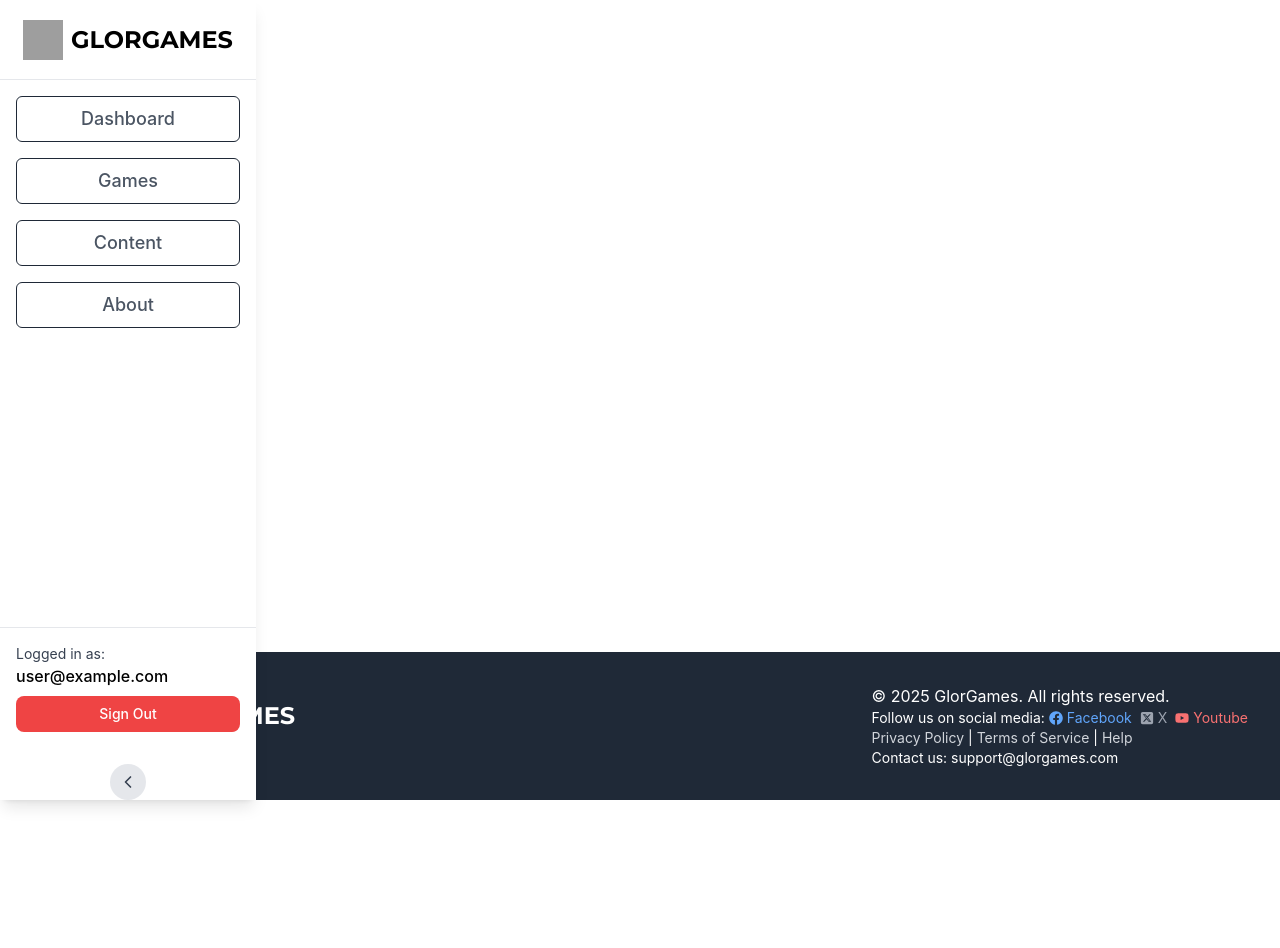
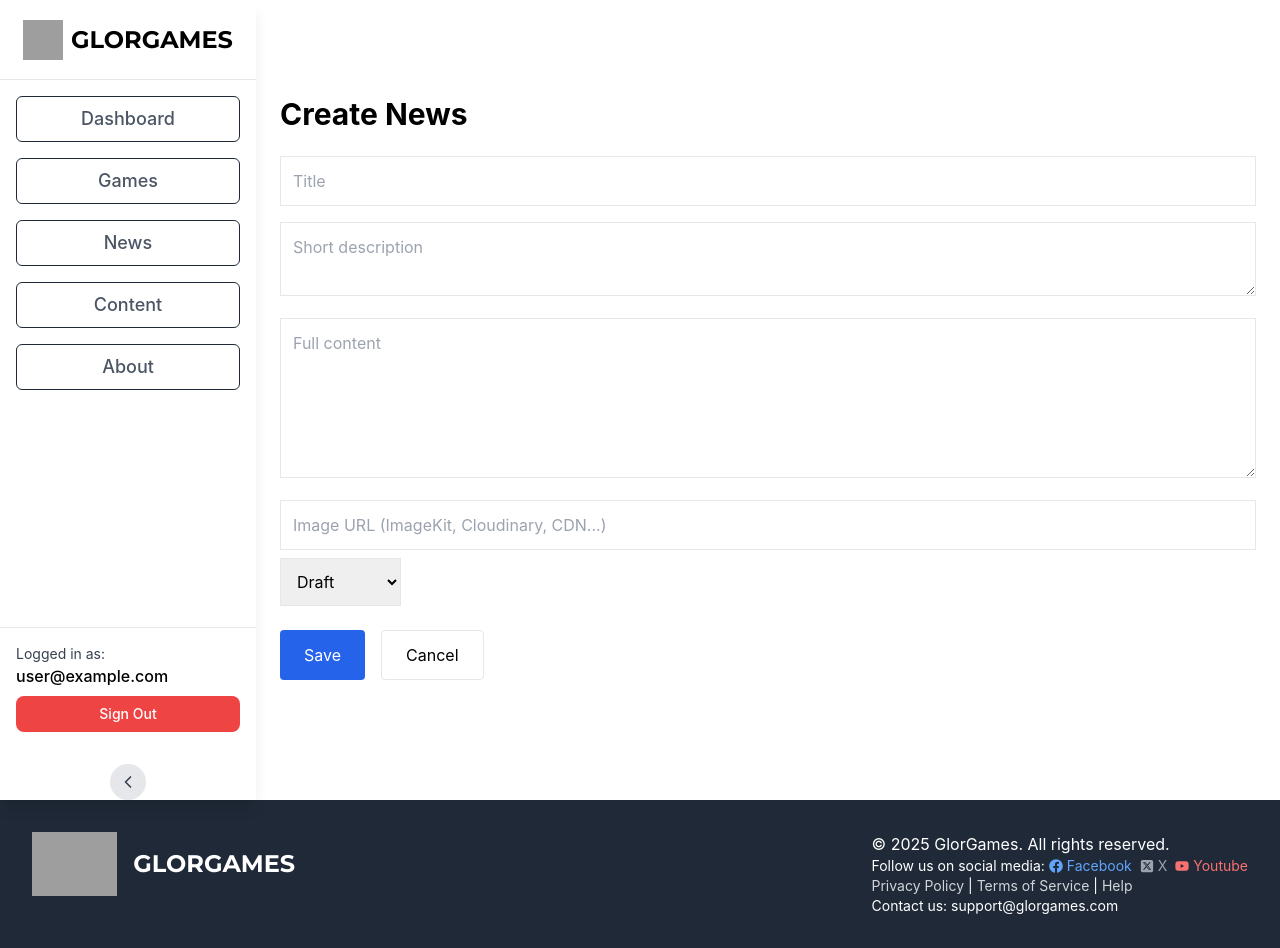
Before and after one commit to adbosp/DashBoard_Glor, a React (Vite) app: page /News/create in a window 1280 px wide. Before the commit the page ends 800 px from the top, so only its background shows below. Built offline with nearby package versions, Linux system fonts and the light colour scheme; no server answers; sample sign-in values are in the browser's storage; grey boxes are pictures that could not be loaded.

Commit message:
Update New Year

```diff
--- a/package.json
+++ b/package.json
@@ -16,6 +16,7 @@
     "react": "^18.3.1",
     "react-dom": "^18.3.1",
     "react-icons": "^5.5.0",
+    "react-quill": "^2.0.0",
     "react-router-dom": "^6.22.3",
     "recharts": "^2.15.1"
   },
--- a/src/App.tsx
+++ b/src/App.tsx
@@ -4,11 +4,13 @@ import { About } from './pages/About';
 import { Content } from './pages/Content';
 import { Games } from './pages/Games';
 import { Login } from './pages/Login';
+import { NewsManager } from "./pages/NewsManager";
 import { FaFacebook } from "react-icons/fa";
 import { FaYoutube } from "react-icons/fa";
 import { FaSquareXTwitter } from "react-icons/fa6";
 import './google-fonts.css';
 import { Dashboard } from './components/Dashboard';
+import { NewsEditor } from "./pages/NewsEditor";
 function Footer() {
   return (
     <footer className="bg-gray-800 text-white py-8">
@@ -54,6 +56,11 @@ function App() {
             <Route path="/Content" element={<Content />} />
             <Route path="/About" element={<About />} />
             <Route path="/Games" element={<Games />} />
+            <Route path="/News" element={<NewsManager />} />
+              {/* NEWS */}
+            <Route path="/News" element={<NewsManager />} />
+            <Route path="/News/create" element={<NewsEditor />} />
+            <Route path="/News/edit/:id" element={<NewsEditor />} />
           </Routes>
         </main>
         <Footer />
--- a/src/components/Dashboard.tsx
+++ b/src/components/Dashboard.tsx
@@ -4,6 +4,7 @@ import { collection, getDocs } from 'firebase/firestore';
 import { db } from '../firebase';
 import { Game } from '../types';
 import { useNavigate } from 'react-router-dom';
+
 import {
   PieChart,
   Pie,
--- a/src/components/Navigation.tsx
+++ b/src/components/Navigation.tsx
@@ -4,6 +4,7 @@ import { getAuth, onAuthStateChanged, signOut } from 'firebase/auth';
 import { Menu, LogOut, ChevronLeft, ChevronRight } from 'lucide-react';
 import { motion } from 'framer-motion';
 import '../google-fonts.css';
+
 
 export function Navigation() {
   const location = useLocation();
@@ -49,8 +50,10 @@ export function Navigation() {
   const menuItems = [
     { path: '/dashboard', label: 'Dashboard' },
     { path: '/Games', label: 'Games' },
+    { path: '/News', label: 'News' },
     { path: '/Content', label: 'Content' },
     { path: '/About', label: 'About' },
+
   ];
 
   return (
--- a/src/firebase.ts
+++ b/src/firebase.ts
@@ -6,12 +6,16 @@ const firebaseConfig = {
   apiKey: "AIzaSyC9GkQh5ls5HfNtTGGU7CH-9jCNcAxmrfA",
   authDomain: "glorgames-web.firebaseapp.com",
   projectId: "glorgames-web",
-  storageBucket: "glorgames-web.firebasestorage.app",
+
+  // 🔥 FIX Ở ĐÂY
+  storageBucket: "glorgames-web.appspot.com",
+
   messagingSenderId: "356613565549",
   appId: "1:356613565549:web:ed0e6d63606cd15d902364",
   measurementId: "G-C4FM7M4JCW"
 };
 
 const app = initializeApp(firebaseConfig);
+
 export const db = getFirestore(app);
 export const storage = getStorage(app);
--- /dev/null
+++ b/src/pages/NewsEditor.tsx
@@ -0,0 +1,164 @@
+import { useEffect, useState } from "react";
+import { useParams, useNavigate } from "react-router-dom";
+import { doc, getDoc, setDoc, serverTimestamp } from "firebase/firestore";
+import { getAuth, onAuthStateChanged } from "firebase/auth";
+import { db } from "../firebase";
+import { News } from "../types";
+
+export function NewsEditor() {
+  const { id } = useParams();
+  const navigate = useNavigate();
+  const auth = getAuth();
+  const isEdit = Boolean(id);
+
+  const [form, setForm] = useState<Omit<News, "id">>({
+    title: "",
+    description: "",
+    content: "",
+    image: "",
+    status: "draft",
+  });
+
+  const [loading, setLoading] = useState(false);
+
+  /* ================= AUTH CHECK (GIỐNG ABOUT) ================= */
+  useEffect(() => {
+    const unsub = onAuthStateChanged(auth, (user) => {
+      if (!user) {
+        navigate("/"); // chưa login → về trang login
+      }
+    });
+    return unsub;
+  }, [auth, navigate]);
+
+  /* ================= FETCH NEWS (EDIT) ================= */
+  useEffect(() => {
+    if (!isEdit) return;
+
+    const fetchNews = async () => {
+      try {
+        const snap = await getDoc(doc(db, "news", id!));
+        if (snap.exists()) {
+          setForm(snap.data() as Omit<News, "id">);
+        }
+      } catch (err) {
+        console.error("Error fetching news:", err);
+      }
+    };
+
+    fetchNews();
+  }, [id, isEdit]);
+
+  /* ================= SAVE ================= */
+  const handleSave = async () => {
+    if (!form.title || !form.description) {
+      alert("Title & Description are required");
+      return;
+    }
+
+    try {
+      setLoading(true);
+
+      const ref = doc(db, "news", id || crypto.randomUUID());
+
+      await setDoc(
+        ref,
+        {
+          ...form,
+          updatedAt: serverTimestamp(),
+          ...(isEdit ? {} : { createdAt: serverTimestamp() }),
+        },
+        { merge: true }
+      );
+
+      navigate("/News");
+    } catch (error: any) {
+      console.error("Error saving news:", error);
+
+      if (error.code === "permission-denied") {
+        alert("You do not have permission to save this content.");
+      } else {
+        alert("Failed to save news.");
+      }
+    } finally {
+      setLoading(false);
+    }
+  };
+
+  /* ================= UI ================= */
+  return (
+    <div className="min-h-screen bg-white pt-24 p-6 md:ml-64">
+      <h1 className="text-3xl font-bold mb-6">
+        {isEdit ? "Edit News" : "Create News"}
+      </h1>
+
+      <input
+        className="border p-3 w-full mb-4"
+        placeholder="Title"
+        value={form.title}
+        onChange={(e) => setForm({ ...form, title: e.target.value })}
+      />
+
+      <textarea
+        className="border p-3 w-full mb-4"
+        placeholder="Short description"
+        value={form.description}
+        onChange={(e) => setForm({ ...form, description: e.target.value })}
+      />
+
+      <textarea
+        className="border p-3 w-full mb-4 h-40"
+        placeholder="Full content"
+        value={form.content}
+        onChange={(e) => setForm({ ...form, content: e.target.value })}
+      />
+      {/* IMAGE URL */}
+      <input
+        type="text"
+        className="border p-3 w-full mb-2"
+        placeholder="Image URL (ImageKit, Cloudinary, CDN...)"
+        value={form.image}
+        onChange={(e) => setForm({ ...form, image: e.target.value })}
+      />
+
+      {form.image && (
+        <img
+          src={form.image}
+          alt="Preview"
+          className="h-40 rounded mb-4 object-cover border"
+          onError={(e) => {
+            (e.target as HTMLImageElement).src =
+              "https://via.placeholder.com/400x200?text=Invalid+Image+URL";
+          }}
+        />
+      )}
+      <select
+        className="border p-3 mb-6"
+        value={form.status}
+        onChange={(e) =>
+          setForm({ ...form, status: e.target.value as any })
+        }
+      >
+        <option value="draft">Draft</option>
+        <option value="published">Published</option>
+      </select>
+
+      <div className="flex gap-4">
+        <button
+          onClick={handleSave}
+          disabled={loading}
+          className="bg-blue-600 text-white px-6 py-3 rounded"
+        >
+          {loading ? "Saving..." : "Save"}
+        </button>
+
+        <button
+          onClick={() => navigate("/News")}
+          className="border px-6 py-3 rounded"
+        >
+          Cancel
+        </button>
+      </div>
+    </div>
+  );
+}
--- /dev/null
+++ b/src/pages/NewsManager.tsx
@@ -0,0 +1,130 @@
+import { useEffect, useState } from "react";
+import {
+  collection,
+  onSnapshot,
+  deleteDoc,
+  doc,
+  orderBy,
+  query,
+  Timestamp,
+} from "firebase/firestore";
+import { db } from "../firebase";
+import { useNavigate } from "react-router-dom";
+import { News } from "../types";
+
+function formatDate(ts?: Timestamp) {
+  if (!ts) return "-";
+  const d = ts.toDate();
+  return d.toLocaleString("vi-VN");
+}
+
+export function NewsManager() {
+  const [news, setNews] = useState<News[]>([]);
+  const navigate = useNavigate();
+
+  useEffect(() => {
+    const q = query(collection(db, "news"), orderBy("updatedAt", "desc"));
+
+    const unsub = onSnapshot(q, (snap) => {
+      setNews(
+        snap.docs.map((d) => ({
+          id: d.id,
+          ...(d.data() as Omit<News, "id">),
+        }))
+      );
+    });
+
+    return unsub;
+  }, []);
+
+  const draftNews = news.filter((n) => n.status === "draft");
+  const publishedNews = news.filter((n) => n.status === "published");
+
+  const handleDelete = async (id: string) => {
+    const ok = window.confirm("Delete this news?");
+    if (!ok) return;
+    await deleteDoc(doc(db, "news", id));
+  };
+
+  const renderList = (items: News[]) => (
+    <div className="border rounded-lg overflow-hidden">
+      {items.length === 0 && (
+        <div className="p-4 text-gray-500 text-sm">No items</div>
+      )}
+
+      {items.map((item) => (
+        <div
+          key={item.id}
+          className="flex items-center gap-4 px-4 py-3 border-b last:border-b-0 hover:bg-gray-50"
+        >
+          {/* THUMB */}
+          {item.image ? (
+            <img
+              src={item.image}
+              className="w-16 h-10 object-cover rounded border"
+              alt={item.title}
+            />
+          ) : (
+            <div className="w-16 h-10 bg-gray-200 rounded flex items-center justify-center text-xs text-gray-500">
+              No image
+            </div>
+          )}
+
+          {/* CONTENT */}
+          <div className="flex-1 min-w-0">
+            <div className="font-medium truncate">{item.title}</div>
+            <div className="text-xs text-gray-500">
+              Updated: {formatDate(item.updatedAt || item.createdAt)}
+            </div>
+          </div>
+
+          {/* ACTIONS */}
+          <div className="flex gap-3 text-sm">
+            <button
+              onClick={() => navigate(`/News/edit/${item.id}`)}
+              className="text-blue-600 hover:underline"
+            >
+              Edit
+            </button>
+            <button
+              onClick={() => handleDelete(item.id)}
+              className="text-red-600 hover:underline"
+            >
+              Delete
+            </button>
+          </div>
+        </div>
+      ))}
+    </div>
+  );
+
+  return (
+    <div className="min-h-screen bg-white pt-24 p-6 md:ml-64">
+      <div className="flex justify-between items-center mb-8">
+        <h1 className="text-3xl font-bold">News Manager</h1>
+        <button
+          onClick={() => navigate("/News/create")}
+          className="bg-green-600 hover:bg-green-700 text-white px-5 py-2 rounded"
+        >
+          + Create News
+        </button>
+      </div>
+
+      {/* DRAFT */}
+      <div className="mb-10">
+        <h2 className="text-xl font-semibold mb-4">
+          Draft ({draftNews.length})
+        </h2>
+        {renderList(draftNews)}
+      </div>
+
+      {/* PUBLISHED */}
+      <div>
+        <h2 className="text-xl font-semibold mb-4">
+          Published ({publishedNews.length})
+        </h2>
+        {renderList(publishedNews)}
+      </div>
+    </div>
+  );
+}
--- a/src/types.ts
+++ b/src/types.ts
@@ -17,3 +17,13 @@ export interface HeroContent {
   description: string;
   videoUrl: string;
 }
+export type News = {
+  id: string;
+  title: string;
+  description: string;
+  content: string;
+  image: string;
+  status: "draft" | "published";
+  createdAt?: any;
+  updatedAt?: any;
+};
```
Also changed, not shown: 1 other file (tests, documents, lock files or other folders).
